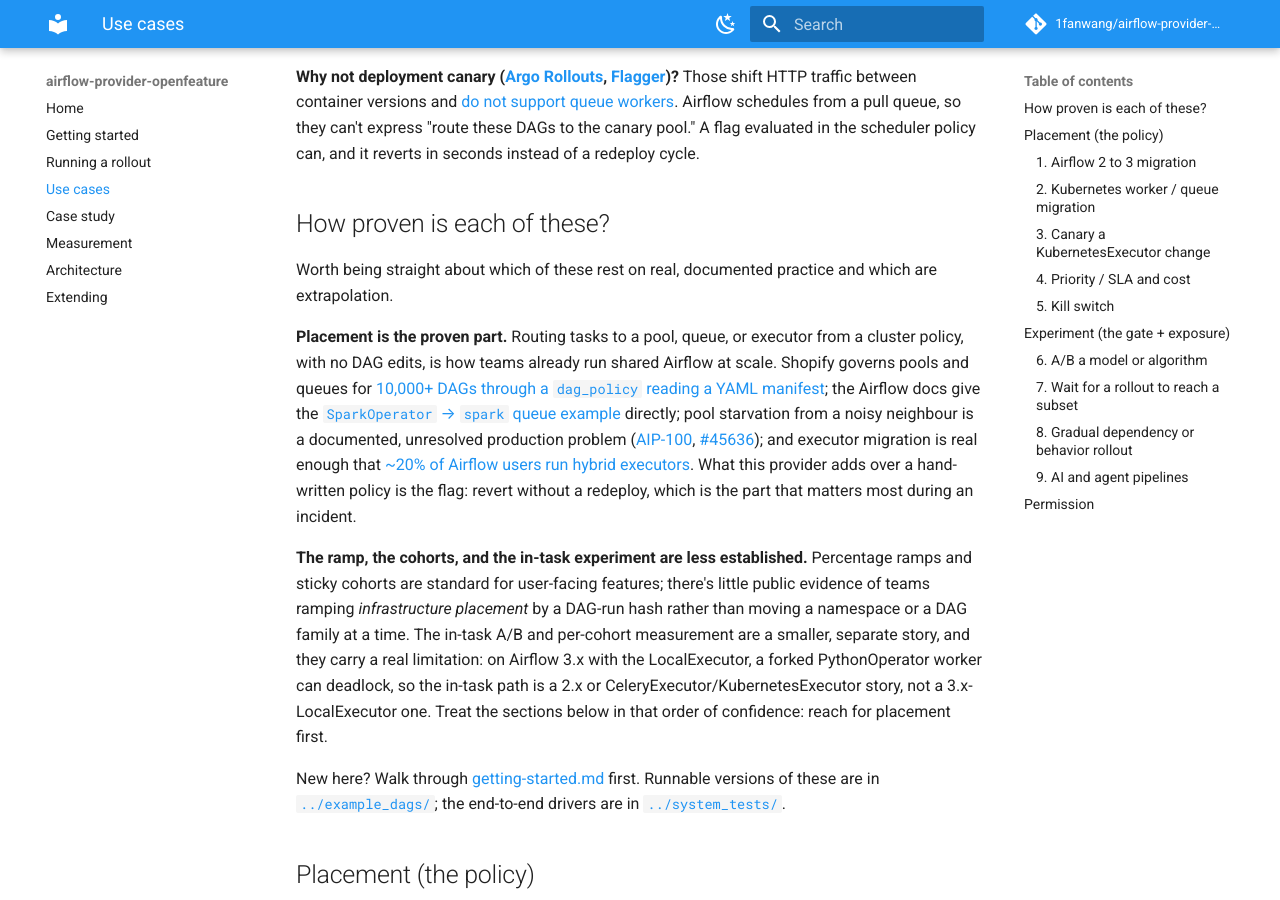
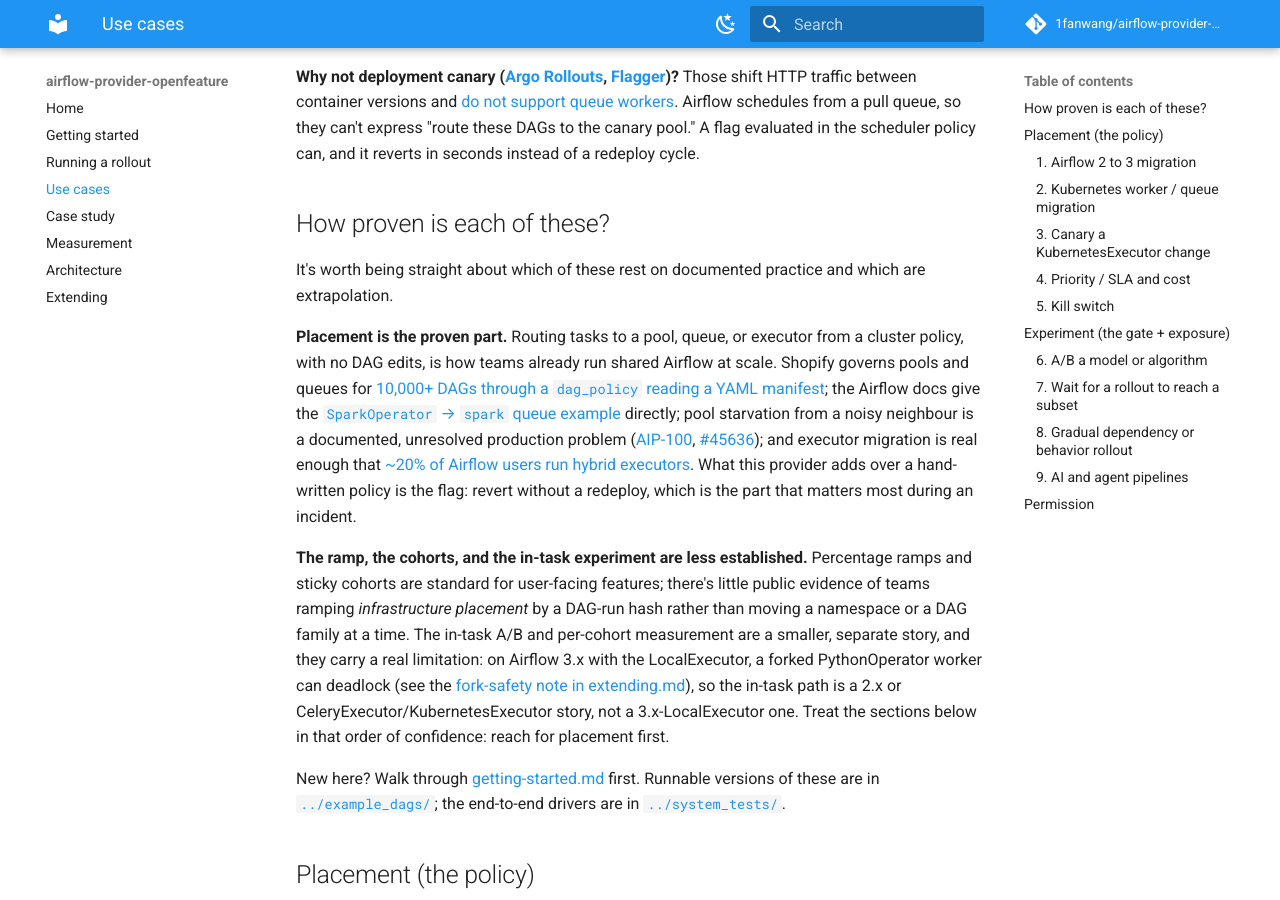
Before and after one commit to 1fanwang/airflow-provider-openfeature, an MkDocs documentation site: the page built from docs/use-cases.md, in a window 1280 px wide and 900 px high, scrolled down 489 px. Built offline with MkDocs 1.6.1 and Material for MkDocs 9.7.7, drawn with Linux system fonts in a browser that asks for light colours; comment, search, counter and statistics services are not loaded; some of the changed text lies outside the part shown.

Commit message:
docs: address review nits (grammar, add fork-safety pointer)
Make the section intro a full sentence, add a comma after LocalExecutor in the runtime
note, and link the 3.x deadlock claim to the fork-safety note in extending.md.

Signed-off-by: 1fanwang <1fannnw@gmail.com>

```diff
--- a/docs/use-cases.md
+++ b/docs/use-cases.md
@@ -19,7 +19,7 @@ flag evaluated in the scheduler policy can, and it reverts in seconds instead of
 
 ## How proven is each of these?
 
-Worth being straight about which of these rest on real, documented practice and which are extrapolation.
+It's worth being straight about which of these rest on documented practice and which are extrapolation.
 
 **Placement is the proven part.** Routing tasks to a pool, queue, or executor from a cluster policy,
 with no DAG edits, is how teams already run shared Airflow at scale. Shopify governs pools and queues
@@ -35,7 +35,8 @@ part that matters most during an incident.
 cohorts are standard for user-facing features; there's little public evidence of teams ramping
 *infrastructure placement* by a DAG-run hash rather than moving a namespace or a DAG family at a time.
 The in-task A/B and per-cohort measurement are a smaller, separate story, and they carry a real
-limitation: on Airflow 3.x with the LocalExecutor, a forked PythonOperator worker can deadlock, so the
+limitation: on Airflow 3.x with the LocalExecutor, a forked PythonOperator worker can deadlock (see the
+[fork-safety note in extending.md](extending.md#fork-safety-airflow-3x)), so the
 in-task path is a 2.x or CeleryExecutor/KubernetesExecutor story, not a 3.x-LocalExecutor one. Treat the
 sections below in that order of confidence: reach for placement first.
 
@@ -116,7 +117,7 @@ Evaluate a flag for a stable entity inside a task, run the chosen branch, and le
 record the assignment. This matches how experimentation platforms work: assign, emit an exposure event,
 and measure downstream in your warehouse.
 
-> Runtime note: this path runs inside a task worker. On Airflow 3.x with the LocalExecutor a forked
+> Runtime note: this path runs inside a task worker. On Airflow 3.x with the LocalExecutor, a forked
 > PythonOperator worker can deadlock (an Airflow-internal fork limitation, not specific to this
 > provider), so run the in-task examples on Airflow 2.x, on the CeleryExecutor / KubernetesExecutor, or
 > with `airflow tasks test`. The placement policy above is unaffected — it runs at parse time.
```
